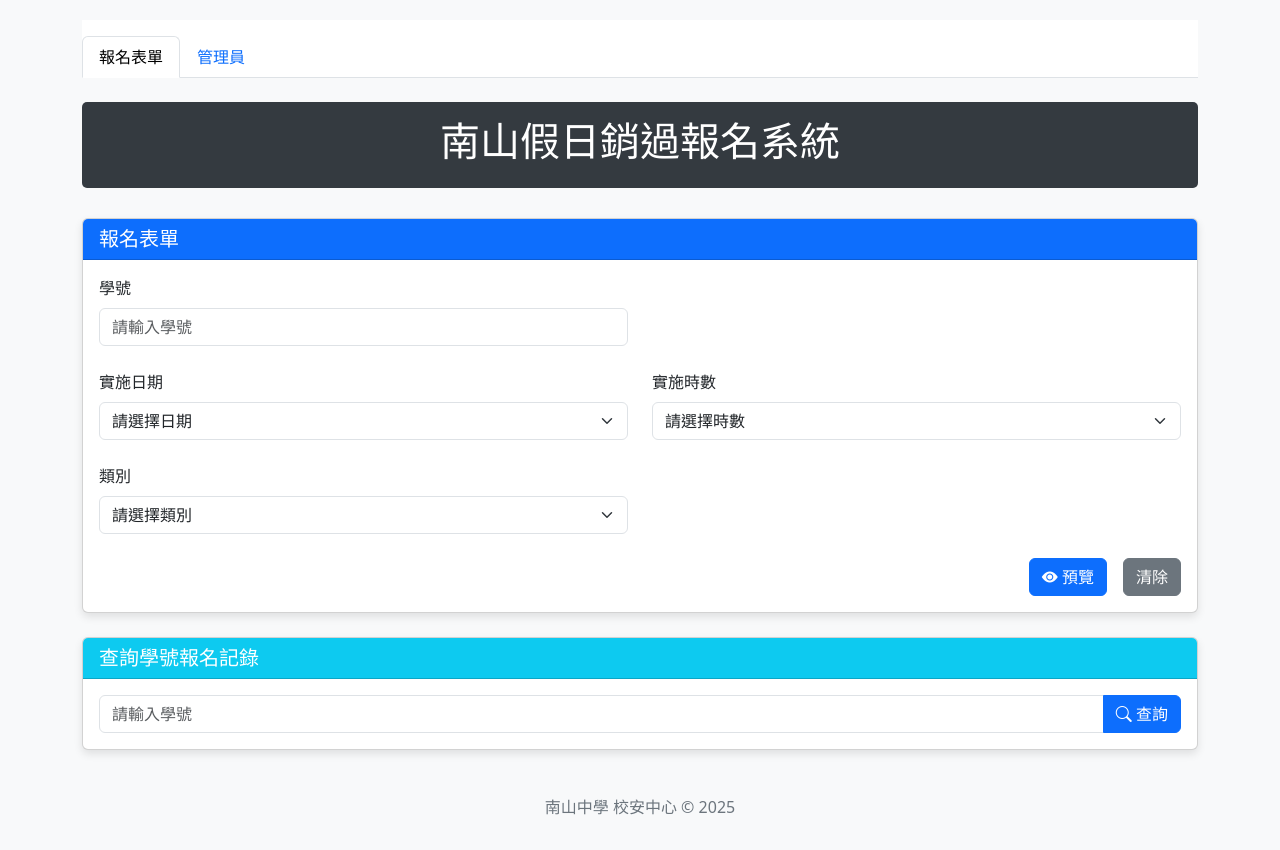
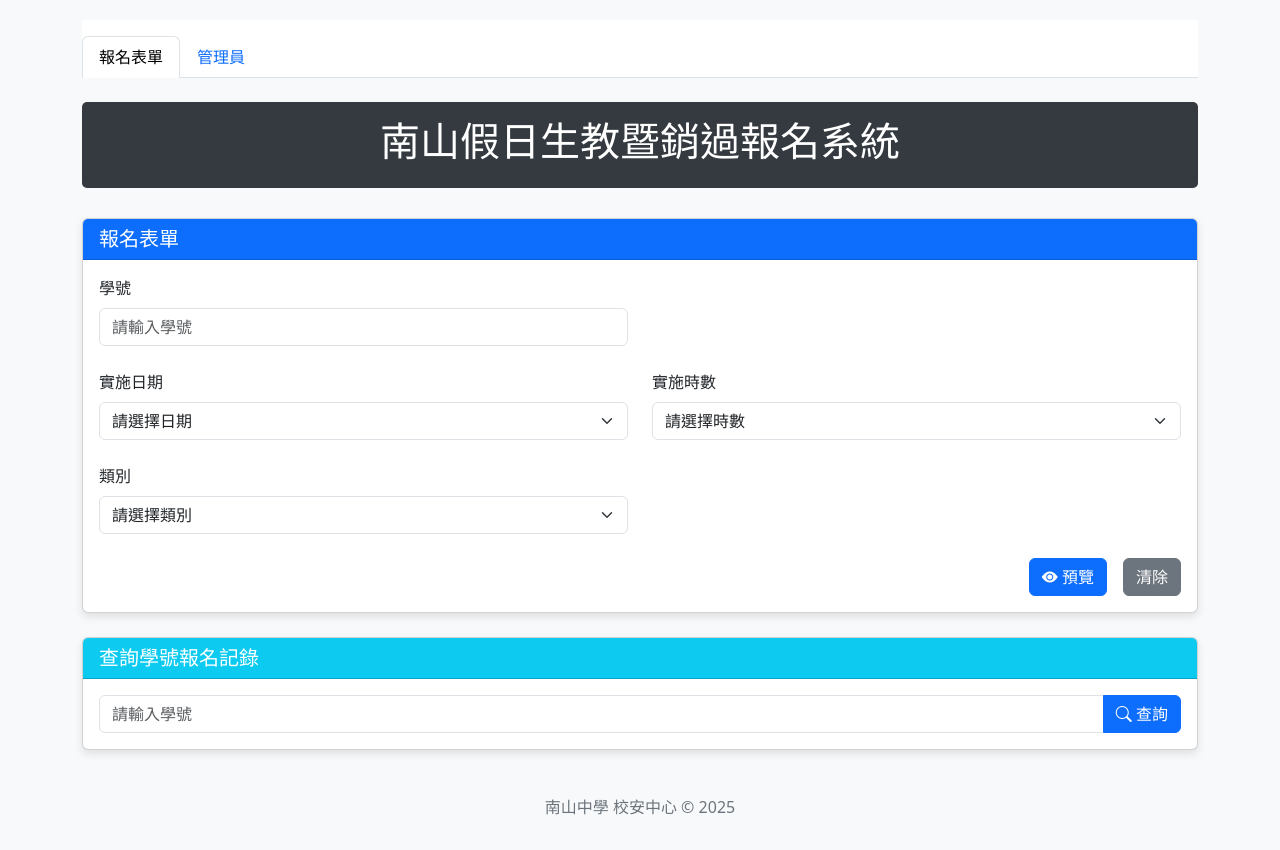
Before and after one commit to mptop2222/nansan1234, a plain HTML site: page index.html in a window 1280 px wide. Drawn offline with nearby package versions, Linux system fonts and the light colour scheme; some packages are replaced by stand-ins of ours; no server answers; a script that the page names is missing.

Commit message:
Update header title for registration system

```diff
--- a/index.html
+++ b/index.html
@@ -156,7 +156,7 @@
 </li>
 </ul>
 <div class="header text-center">
-<h1>南山假日銷過報名系統</h1>
+<h1>南山假日生教暨銷過報名系統</h1>
 </div>
 <div class="tab-main" id="tabStudent"><div class="card mb-4">
 <div class="card-header bg-primary text-white">
```
